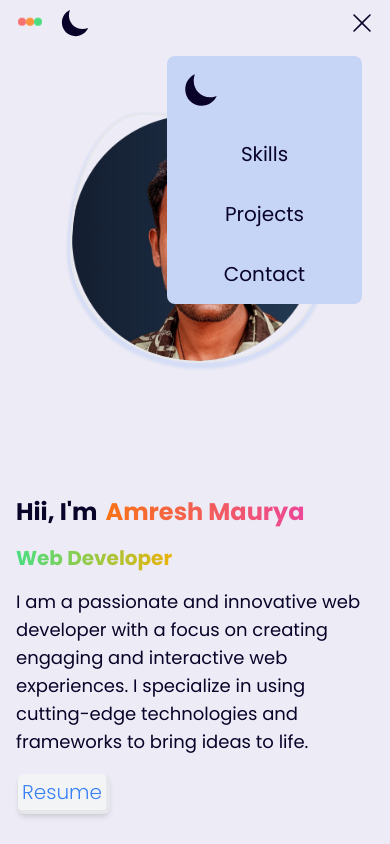
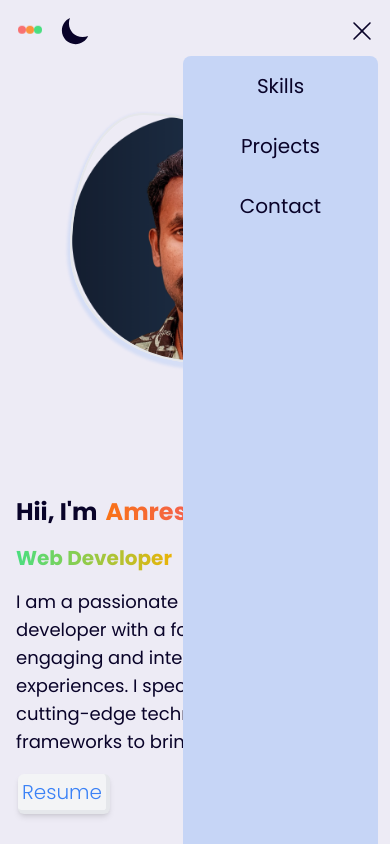
Before and after one commit to amreshpro/proportfolio, a Next.js app: page / in a window 390 px wide. Both pictures are taken after a click on the button 362 px from the left and 23 px from the top of the page. Shown: the top 844 px of the page. Built offline with nearby package versions, Linux system fonts and the light colour scheme.

Commit message:
update light colrs

```diff
--- a/components/header/MobileMenu.tsx
+++ b/components/header/MobileMenu.tsx
@@ -15,7 +15,7 @@ export default function MobileMenu() {
   const { isDarkModeEnabled, toggleDarkMode } = useThemeStore((state) => state);
 
   return (
-    <div className=" fixed  flex justify-between w-screen px-2 ">
+    <div className=" fixed py-2 flex justify-between w-screen px-2">
       <div className="flex justify-between items-center px-2 w-full">
         <div className="logo flex gap-4 items-center sm:gap-0.5  px-0.5 ">
           <div className="logo flex h-fit pr-4  animate-bounce">
@@ -45,16 +45,9 @@ export default function MobileMenu() {
         <div
           className={`${
             isDarkModeEnabled ? " bg-n-10" : "light-box "
-          } absolute w-[50vw] flex flex-col gap-8 top-12 right-2 rounded-lg p-4 mr-5`}
+          } absolute w-[50vw] h-screen flex flex-col gap-8 top-12 right-2 rounded-lg p-4 mx-1 `}
         >
-          <button
-            onClick={() => toggleDarkMode()}
-            className="w-fit   flex justify-start items-center text-center text-4xl "
-          >
-            <p className="">
-              {isDarkModeEnabled ? <IoMdSunny /> : <IoMoonSharp />}
-            </p>
-          </button>
+
           <ul className=" text-xl flex flex-col gap-8  rounded-lg items-center">
             {NAV_LINKS.map((nav) => {
               const { id, title, path } = nav;
```
